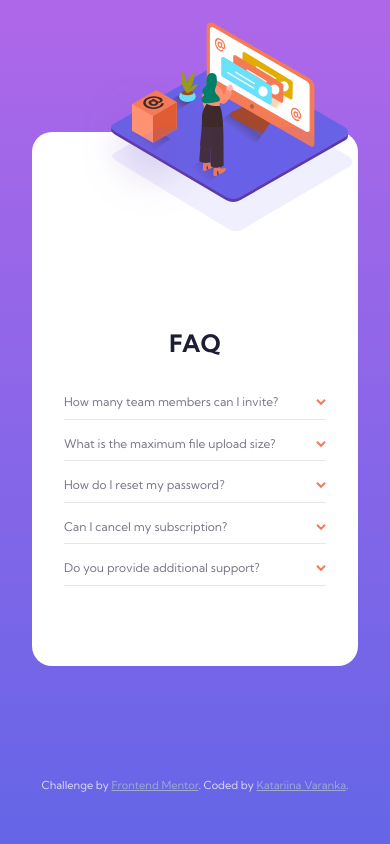
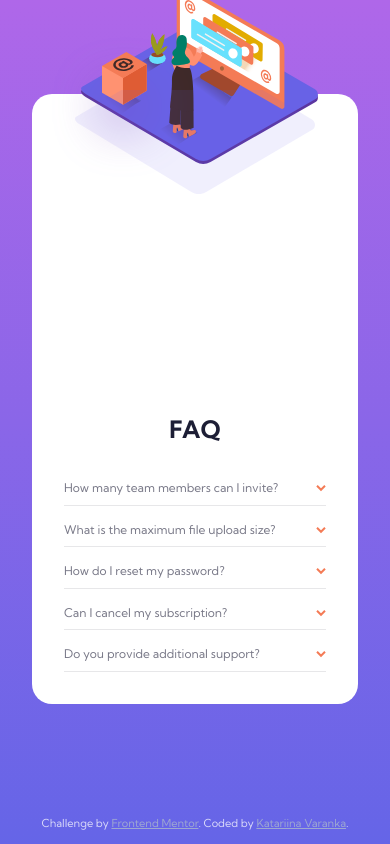
Before and after one commit to katannamari/fementor-faq, a plain HTML site: page index.html in a window 390 px wide. Drawn offline with Linux system fonts and the light colour scheme.

Commit message:
Adjusting svg images for mobile screens, centered the two images

```diff
--- a/index.html
+++ b/index.html
@@ -28,6 +28,11 @@
         alt="illustration of woman in front of a computer screen"
         class="img-woman-mobile"
       />
+      <img
+        src="images/bg-pattern-mobile.svg"
+        alt="background pattern"
+        class="img-shadow-mobile"
+      />
       <!-- LEFT COLUMN -->
       <div class="column column-left">
         <img
@@ -45,11 +50,11 @@
           alt="background pattern"
           class="img-shadow-desktop"
         />
-        <img
+        <!-- <img
           src="images/bg-pattern-mobile.svg"
           alt="background pattern"
           class="img-shadow-mobile"
-        />
+        /> -->
       </div>
       <img
         src="images/illustration-box-desktop.svg"
--- a/styles.css
+++ b/styles.css
@@ -146,16 +146,18 @@ body {
 /* Images for small devices */
 .img-woman-mobile {
   display: none;
-  position: absolute;
+  position: relative;
   top: -110px;
-  left: 50px;
+  left: -10px;
+  margin: 0 auto;
 }
 
 .img-shadow-mobile {
   display: none;
-  position: absolute;
-  top: -5px;
-  left: 80px;
+  position: relative;
+  /* top: 0; */
+  top: -200px;
+  margin: 0 auto;
 }
 
 .attribution {
@@ -185,10 +187,17 @@ body {
 
   .column {
     width: 100%;
+    padding-top: 0;
+    padding-bottom: 0;
+  }
+
+  .column-right {
+    padding-bottom: 2rem;
   }
 
   .column-left {
     overflow: visible;
+    height: 0;
   }
 
   /* Hide larger images and display smaller ones */
@@ -200,10 +209,6 @@ body {
 
   .img-shadow-mobile,
   .img-woman-mobile {
-    display: block;
-  }
-
-  .img-woman-mobile {
-    position: absolute;
+    display: inline-block;
   }
 }
```
